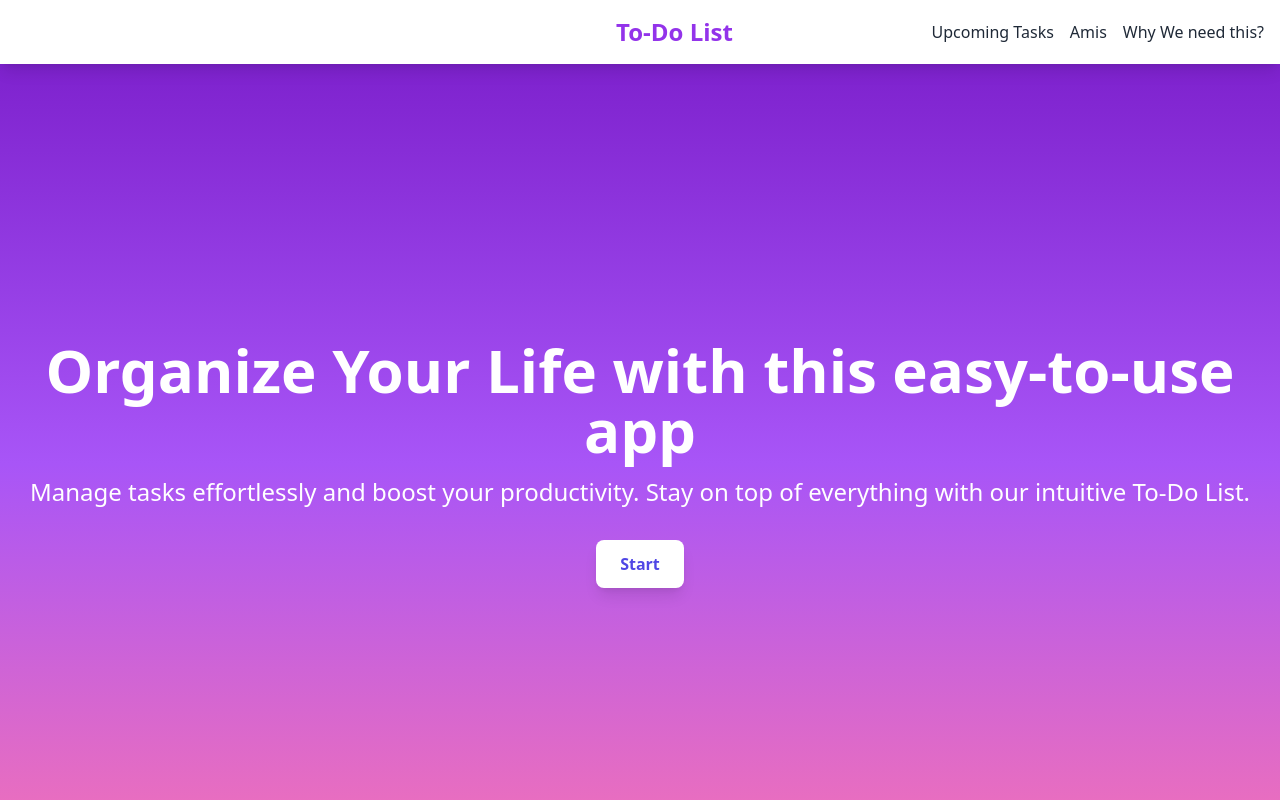
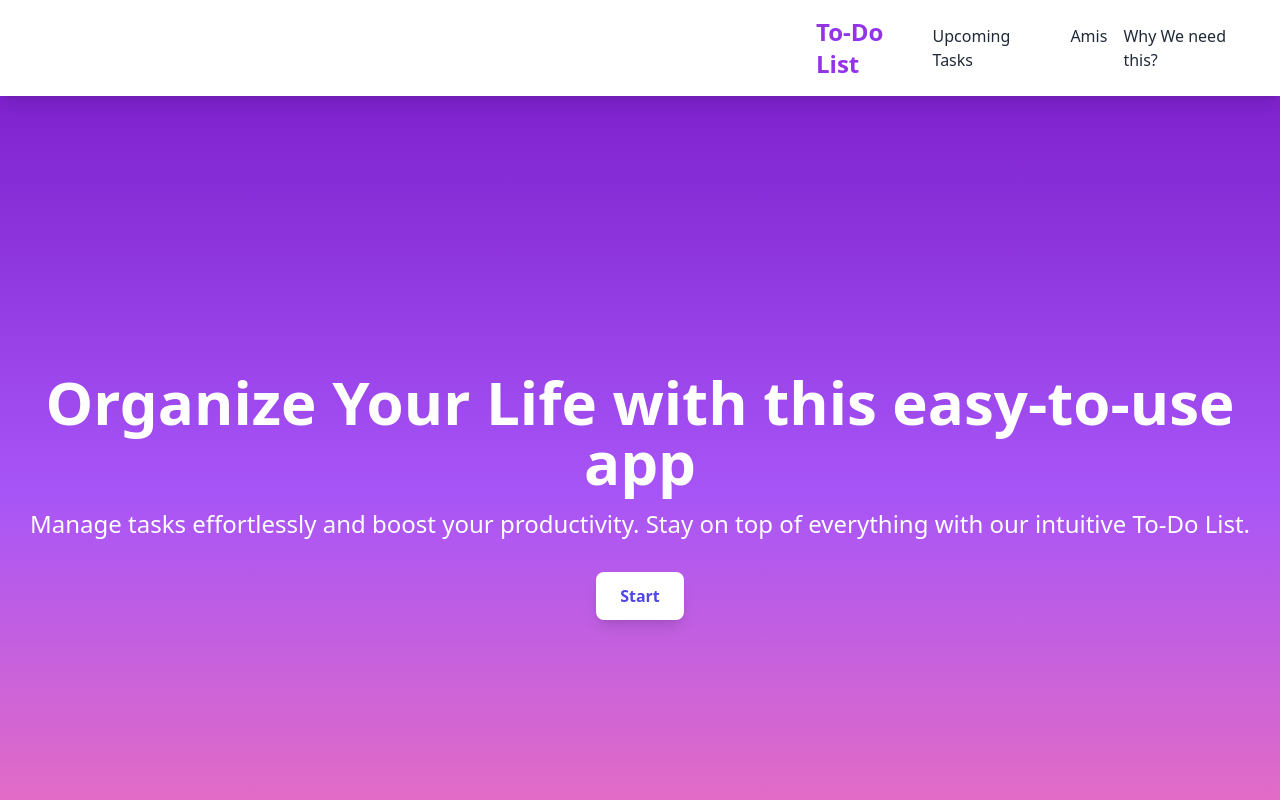
Before and after one commit to GeneJosie/git-test, a website: page To-Do-List-main/index.html in a window 1280 px wide. Shown: the top 800 px of the page. Drawn offline with nearby package versions, Linux system fonts and the light colour scheme.

Commit message:
j'ai deplace To-Do List 800px vers la droite

```diff
--- a/To-Do-List-main/index.html
+++ b/To-Do-List-main/index.html
@@ -8,7 +8,7 @@
     <script src="https://cdn.tailwindcss.com"></script>
     <style>
       .move-left {
-        margin-left: 600px; /* Décalage de 200px vers la gauche */
+        margin-left: 800px; /* Décalage de 200px vers la gauche */
       }
     </style>
   </head>
```
